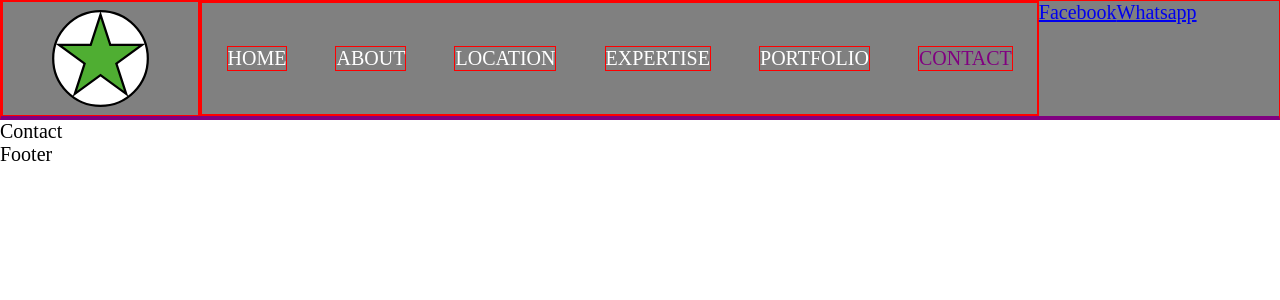
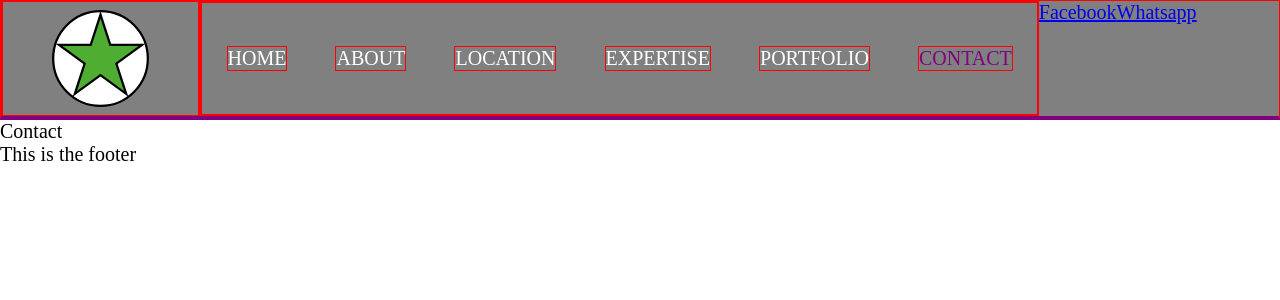
Before and after one commit to DylanWarrener/tpw-development-website-react, a React (Create React App) app: page /contact in a window 1280 px wide. Shown: the top 300 px of the page. Built offline with nearby package versions, Linux system fonts and the light colour scheme.

Commit message:
Imported social media folder

```diff
--- a/src/components/footer/footer.jsx
+++ b/src/components/footer/footer.jsx
@@ -1,5 +1,8 @@
 // Default react import
 import React from 'react';
+
+// Contact component
+import SocialMedia from '../social-media/social-media';
 
 // Style sheet
 import './footer.scss';
@@ -7,7 +10,14 @@ import './footer.scss';
 export default function Footer() {
     return (
         <div className="footer">
-            Footer
+            <section>
+                <i className='outer-chevron'>
+                    <i className="inner-chevron"></i>
+                </i>
+                <div className='footer-panel'>
+                    This is the footer
+                </div>
+            </section>
         </div>
     );
 }
```
